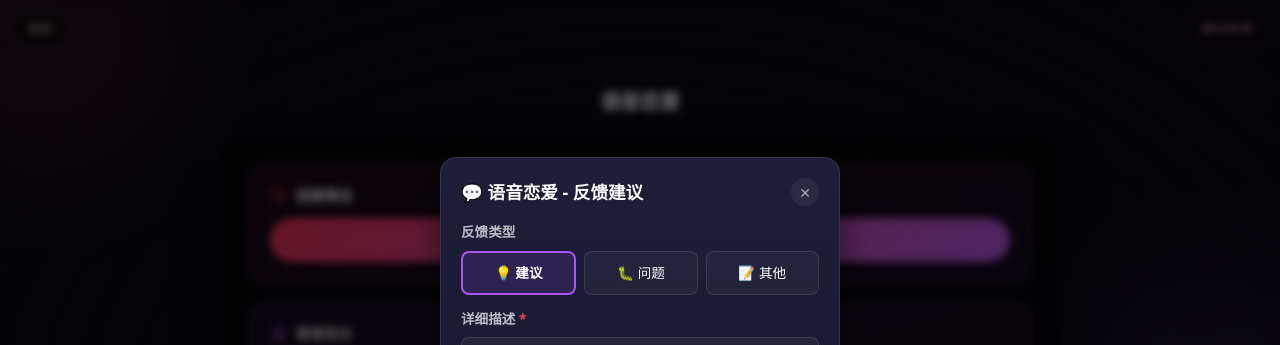
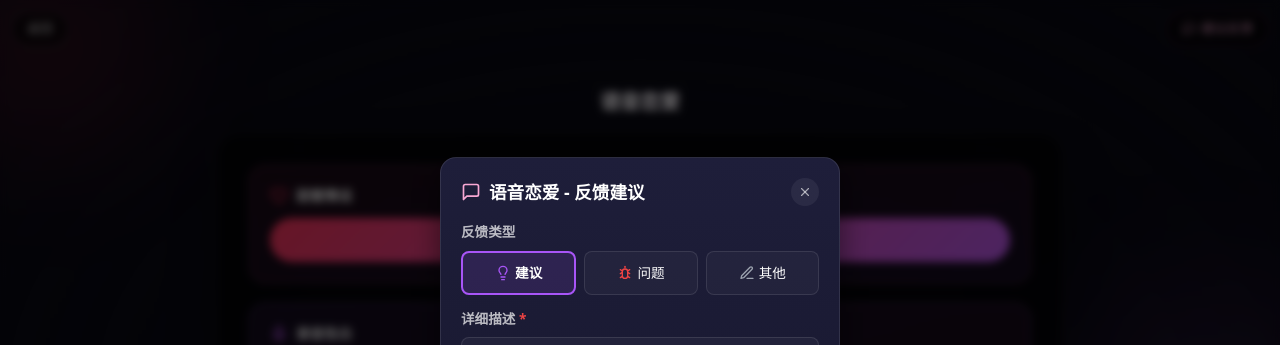
Before and after one commit to cnmgames/game, a Next.js app: page /games/voice-love in a window 1280 px wide. Both pictures are taken after a click on the button "建议反馈". Shown: the top 345 px of the page. Built offline with nearby package versions, Linux system fonts and the light colour scheme.

Commit message:
Update GameFeedbackButton.tsx

```diff
--- a/components/GameFeedbackButton.tsx
+++ b/components/GameFeedbackButton.tsx
@@ -4,6 +4,63 @@ import { useState, useEffect } from "react";
 // API 地址（域名混淆拼接，不在代码中出现完整域名）
 const _API_HOST = ["k", "ttla", "top"];
 const API_BASE = "https://" + _API_HOST[0] + "." + _API_HOST[1] + "." + _API_HOST[2] + "/api.php?action=";
+
+// SVG 图标组件
+const MessageIcon = ({ size = 18, color = "#f9a8d4" }: { size?: number; color?: string }) => (
+  <svg width={size} height={size} viewBox="0 0 24 24" fill="none" stroke={color} strokeWidth="2" strokeLinecap="round" strokeLinejoin="round">
+    <path d="M21 15a2 2 0 0 1-2 2H7l-4 4V5a2 2 0 0 1 2-2h14a2 2 0 0 1 2 2z" />
+  </svg>
+);
+
+const CloseIcon = ({ size = 14, color = "rgba(255,255,255,0.6)" }: { size?: number; color?: string }) => (
+  <svg width={size} height={size} viewBox="0 0 24 24" fill="none" stroke={color} strokeWidth="2" strokeLinecap="round" strokeLinejoin="round">
+    <line x1="18" y1="6" x2="6" y2="18" />
+    <line x1="6" y1="6" x2="18" y2="18" />
+  </svg>
+);
+
+const CheckIcon = ({ size = 48, color = "#34C759" }: { size?: number; color?: string }) => (
+  <svg width={size} height={size} viewBox="0 0 24 24" fill="none" stroke={color} strokeWidth="2" strokeLinecap="round" strokeLinejoin="round">
+    <path d="M22 11.08V12a10 10 0 1 1-5.93-9.14" />
+    <polyline points="22 4 12 14.01 9 11.01" />
+  </svg>
+);
+
+const LightbulbIcon = ({ size = 16, color = "#a855f7" }: { size?: number; color?: string }) => (
+  <svg width={size} height={size} viewBox="0 0 24 24" fill="none" stroke={color} strokeWidth="2" strokeLinecap="round" strokeLinejoin="round">
+    <path d="M9 18h6" />
+    <path d="M10 22h4" />
+    <path d="M15.09 14c.18-.98.65-1.74 1.41-2.5A4.65 4.65 0 0 0 18 8 6 6 0 0 0 6 8c0 1 .23 2.23 1.5 3.5A4.61 4.61 0 0 1 8.91 14" />
+  </svg>
+);
+
+const BugIcon = ({ size = 16, color = "#ef4444" }: { size?: number; color?: string }) => (
+  <svg width={size} height={size} viewBox="0 0 24 24" fill="none" stroke={color} strokeWidth="2" strokeLinecap="round" strokeLinejoin="round">
+    <rect x="8" y="6" width="8" height="14" rx="4" />
+    <path d="M19 7l-3 2" />
+    <path d="M5 7l3 2" />
+    <path d="M19 13l-3-2" />
+    <path d="M5 13l3-2" />
+    <path d="M19 19l-3-2" />
+    <path d="M5 19l3-2" />
+    <path d="M12 2v2" />
+  </svg>
+);
+
+const EditIcon = ({ size = 16, color = "#9ca3af" }: { size?: number; color?: string }) => (
+  <svg width={size} height={size} viewBox="0 0 24 24" fill="none" stroke={color} strokeWidth="2" strokeLinecap="round" strokeLinejoin="round">
+    <path d="M12 20h9" />
+    <path d="M16.5 3.5a2.121 2.121 0 0 1 3 3L7 19l-4 1 1-4L16.5 3.5z" />
+  </svg>
+);
+
+const AlertIcon = ({ size = 16, color = "#fca5a5" }: { size?: number; color?: string }) => (
+  <svg width={size} height={size} viewBox="0 0 24 24" fill="none" stroke={color} strokeWidth="2" strokeLinecap="round" strokeLinejoin="round">
+    <path d="M10.29 3.86L1.82 18a2 2 0 0 0 1.71 3h16.94a2 2 0 0 0 1.71-3L13.71 3.86a2 2 0 0 0-3.42 0z" />
+    <line x1="12" y1="9" x2="12" y2="13" />
+    <line x1="12" y1="17" x2="12.01" y2="17" />
+  </svg>
+);
 
 export default function GameFeedbackButton({ gameName }: { gameName: string }) {
   const [open, setOpen] = useState(false);
@@ -106,8 +163,12 @@ export default function GameFeedbackButton({ gameName }: { gameName: string }) {
           touchAction: "manipulation",
           whiteSpace: "nowrap",
           lineHeight: "1.5",
+          display: "inline-flex",
+          alignItems: "center",
+          gap: "5px",
         }}
       >
+        <MessageIcon size={14} color="#f9a8d4" />
         建议反馈
       </button>
 
@@ -142,13 +203,20 @@ export default function GameFeedbackButton({ gameName }: { gameName: string }) {
             }}
           >
             <div style={{ display: "flex", justifyContent: "space-between", alignItems: "center", marginBottom: "16px" }}>
-              <h3 style={{ color: "#fff", fontSize: "1.1rem", fontWeight: "700" }}>💬 {gameName} - 反馈建议</h3>
-              <button onClick={() => setOpen(false)} style={{ background: "rgba(255,255,255,0.06)", border: "none", color: "rgba(255,255,255,0.6)", fontSize: "14px", cursor: "pointer", width: "28px", height: "28px", borderRadius: "50%" }}>✕</button>
+              <h3 style={{ color: "#fff", fontSize: "1.1rem", fontWeight: "700", display: "flex", alignItems: "center", gap: "8px", margin: 0 }}>
+                <MessageIcon size={20} color="#f9a8d4" />
+                {gameName} - 反馈建议
+              </h3>
+              <button onClick={() => setOpen(false)} style={{ background: "rgba(255,255,255,0.06)", border: "none", color: "rgba(255,255,255,0.6)", fontSize: "14px", cursor: "pointer", width: "28px", height: "28px", borderRadius: "50%", display: "flex", alignItems: "center", justifyContent: "center" }}>
+                <CloseIcon size={14} />
+              </button>
             </div>
 
             {status === "success" ? (
               <div style={{ textAlign: "center", padding: "20px 0" }}>
-                <div style={{ fontSize: "48px", marginBottom: "12px" }}>✅</div>
+                <div style={{ marginBottom: "12px", display: "flex", justifyContent: "center" }}>
+                  <CheckIcon size={48} color="#34C759" />
+                </div>
                 <h3 style={{ color: "#fff", fontSize: "1.1rem", marginBottom: "8px" }}>感谢您的反馈！</h3>
                 <p style={{ color: "rgba(255,255,255,0.6)", fontSize: "0.9rem" }}>您的建议已提交，我们会认真查看</p>
               </div>
@@ -157,8 +225,15 @@ export default function GameFeedbackButton({ gameName }: { gameName: string }) {
                 <div style={{ marginBottom: "14px" }}>
                   <label style={{ display: "block", color: "rgba(255,255,255,0.7)", fontSize: "0.85rem", marginBottom: "8px", fontWeight: "600" }}>反馈类型</label>
                   <div style={{ display: "flex", gap: "8px" }}>
-                    {[{ value: "suggestion", label: "💡 建议", color: "#a855f7" }, { value: "bug", label: "🐛 问题", color: "#ef4444" }, { value: "other", label: "📝 其他", color: "#6b7280" }].map((item) => (
-                      <button key={item.value} type="button" onClick={() => setType(item.value)} style={{ flex: 1, padding: "10px 4px", borderRadius: "8px", border: type === item.value ? `2px solid ${item.color}` : "1px solid rgba(255,255,255,0.1)", background: type === item.value ? `${item.color}22` : "rgba(255,255,255,0.03)", color: "#fff", fontSize: "0.85rem", cursor: "pointer", fontWeight: type === item.value ? "600" : "400", WebkitTapHighlightColor: "transparent", touchAction: "manipulation", userSelect: "none", WebkitUserSelect: "none", transition: "none", outline: "none" }}>{item.label}</button>
+                    {[
+                      { value: "suggestion", label: "建议", color: "#a855f7", icon: <LightbulbIcon size={16} color="#a855f7" /> },
+                      { value: "bug", label: "问题", color: "#ef4444", icon: <BugIcon size={16} color="#ef4444" /> },
+                      { value: "other", label: "其他", color: "#9ca3af", icon: <EditIcon size={16} color="#9ca3af" /> },
+                    ].map((item) => (
+                      <button key={item.value} type="button" onClick={() => setType(item.value)} style={{ flex: 1, padding: "10px 4px", borderRadius: "8px", border: type === item.value ? `2px solid ${item.color}` : "1px solid rgba(255,255,255,0.1)", background: type === item.value ? `${item.color}22` : "rgba(255,255,255,0.03)", color: "#fff", fontSize: "0.85rem", cursor: "pointer", fontWeight: type === item.value ? "600" : "400", WebkitTapHighlightColor: "transparent", touchAction: "manipulation", userSelect: "none", WebkitUserSelect: "none", transition: "none", outline: "none", display: "flex", alignItems: "center", justifyContent: "center", gap: "4px" }}>
+                        {item.icon}
+                        {item.label}
+                      </button>
                     ))}
                   </div>
                 </div>
@@ -170,7 +245,10 @@ export default function GameFeedbackButton({ gameName }: { gameName: string }) {
                   <label style={{ display: "block", color: "rgba(255,255,255,0.7)", fontSize: "0.85rem", marginBottom: "8px", fontWeight: "600" }}>联系方式 <span style={{ color: "rgba(255,255,255,0.4)", fontSize: "0.75rem" }}>(选填)</span></label>
                   <input type="text" value={contact} onChange={(e) => setContact(e.target.value)} placeholder="微信/QQ/邮箱（选填）" maxLength={50} style={{ width: "100%", padding: "12px", borderRadius: "8px", border: "1px solid rgba(255,255,255,0.1)", background: "rgba(255,255,255,0.04)", color: "#fff", fontSize: "16px", outline: "none" }} />
                 </div>
-                {status === "error" && <div style={{ padding: "10px 12px", borderRadius: "6px", background: "rgba(239,68,68,0.12)", border: "1px solid rgba(239,68,68,0.3)", color: "#fca5a5", fontSize: "0.85rem", marginBottom: "12px" }}>⚠️ {errorMsg}</div>}
+                {status === "error" && <div style={{ padding: "10px 12px", borderRadius: "6px", background: "rgba(239,68,68,0.12)", border: "1px solid rgba(239,68,68,0.3)", color: "#fca5a5", fontSize: "0.85rem", marginBottom: "12px", display: "flex", alignItems: "center", gap: "8px" }}>
+                  <AlertIcon size={16} color="#fca5a5" />
+                  {errorMsg}
+                </div>}
                 <button type="submit" disabled={!content.trim() || status === "submitting"} style={{ width: "100%", padding: "12px", borderRadius: "10px", border: "none", background: content.trim() && status !== "submitting" ? "linear-gradient(135deg, #ec4899, #a855f7)" : "rgba(255,255,255,0.08)", color: "#fff", fontSize: "1rem", fontWeight: "600", cursor: content.trim() && status !== "submitting" ? "pointer" : "not-allowed", boxShadow: content.trim() && status !== "submitting" ? "0 4px 12px rgba(236,72,153,0.35)" : "none", opacity: status === "submitting" ? 0.7 : 1 }}>{status === "submitting" ? "提交中..." : "提交反馈"}</button>
               </form>
             )}
```
